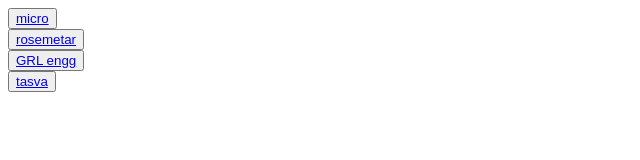
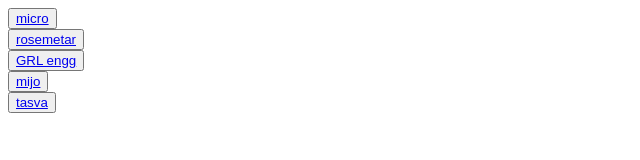
Before and after one commit to akshaydudoo/cert, a plain HTML site: page index.html in a window 1280 px wide. Shown: the whole page, without its empty margins (0-640 px from the left). Drawn offline with Linux system fonts and the light colour scheme.

Commit message:
Update index.html

```diff
--- a/index.html
+++ b/index.html
@@ -11,7 +11,9 @@
     <button><a href="micro.html">micro</a></button><br>
     <button><a href="rosemetar.html">rosemetar</a></button><br>
     <button><a href="grl.html">GRL engg</a></button><br>
+    <button><a href="mijo.html">mijo</a></button><br>
     <button><a href="tasva.html">tasva</a></button>
+
 </body>
 
 </html>
```
